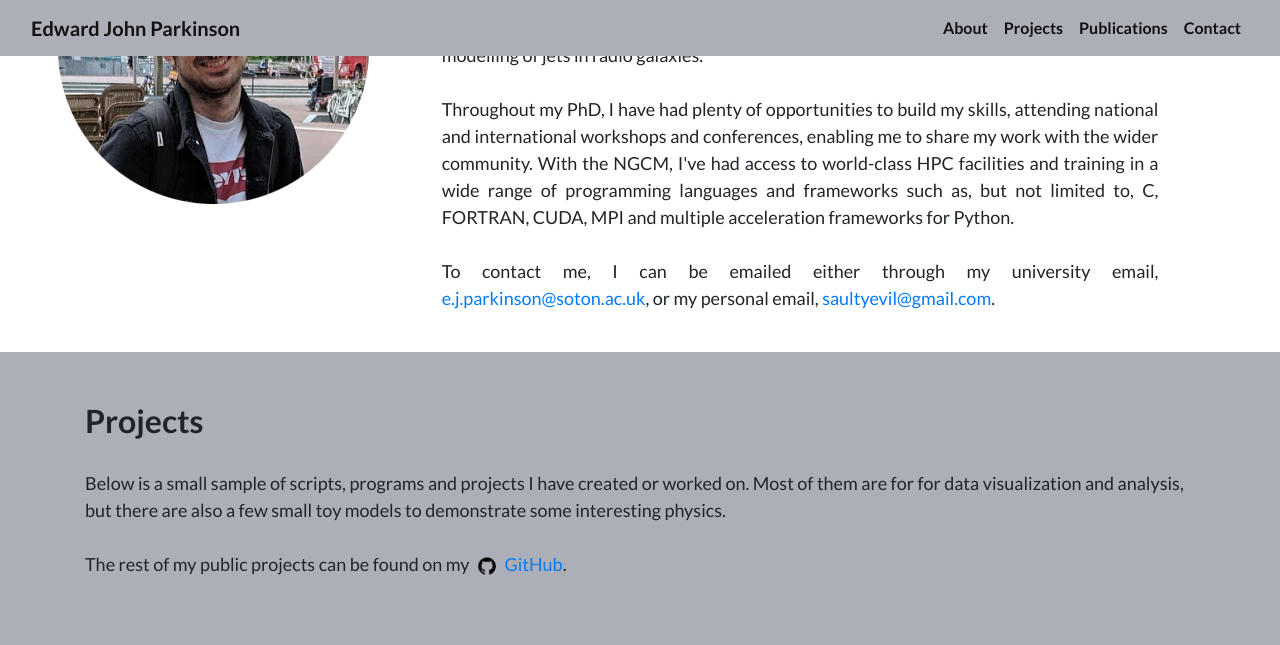
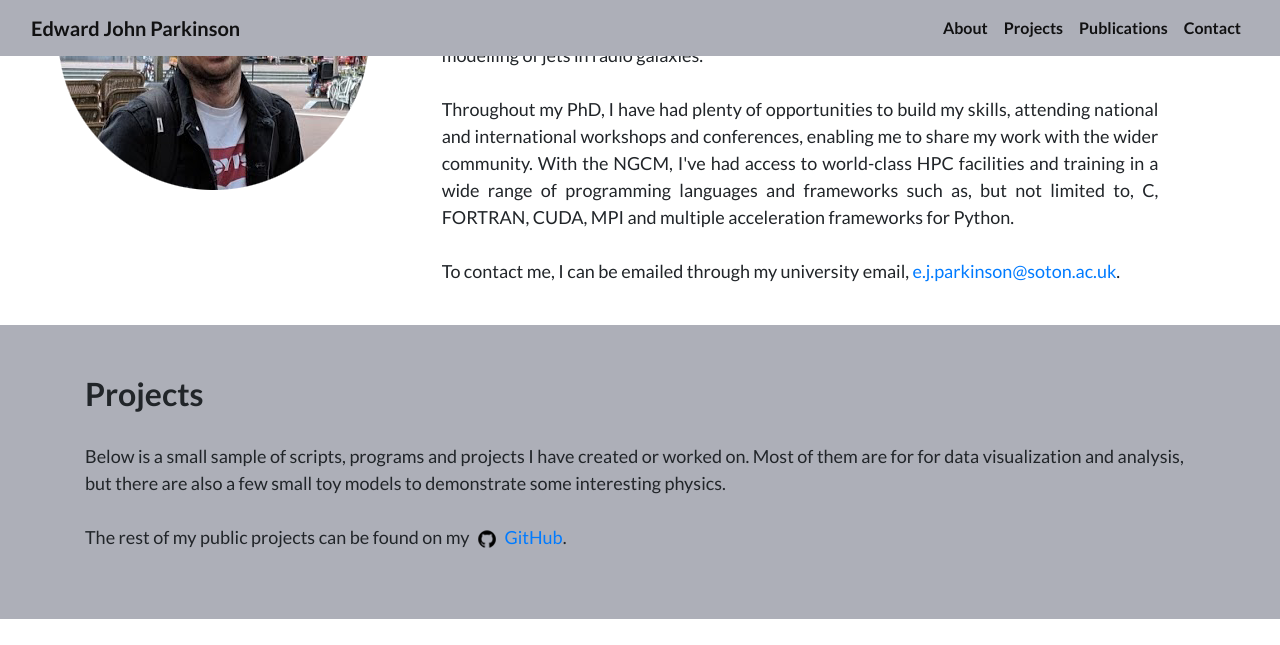
Before and after one commit to saultyevil/saultyevil.github.io, a Jekyll site: the page built from index.html, in a window 1280 px wide and 900 px high, scrolled down 1121 px, cut to the strip 0-645 px from the top of the window. Built offline with Jekyll 4.4.1, drawn with Linux system fonts in a browser that asks for light colours.

Commit message:
Update email

```diff
--- a/_includes/about.html
+++ b/_includes/about.html
@@ -40,9 +40,9 @@
           to, C, FORTRAN, CUDA, MPI and multiple acceleration frameworks for
           Python.
           <br><br>
-          To contact me, I can be emailed either through my university email,
-          <a href="mailto:e.j.parkinson@soton.ac.uk">e.j.parkinson@soton.ac.uk</a>,
-          or my personal email, <a href="mailto:saultyevil@gmail.com">saultyevil@gmail.com</a>.
+          To contact me, I can be emailed through my university email,
+          <a href="mailto:e.j.parkinson@soton.ac.uk">e.j.parkinson@soton.ac.uk</a>.
+          <!-- or my personal email, <a href="mailto:saultyevil@gmail.com">saultyevil@gmail.com</a>. -->
         </p><br/>
 
       </div>
```
